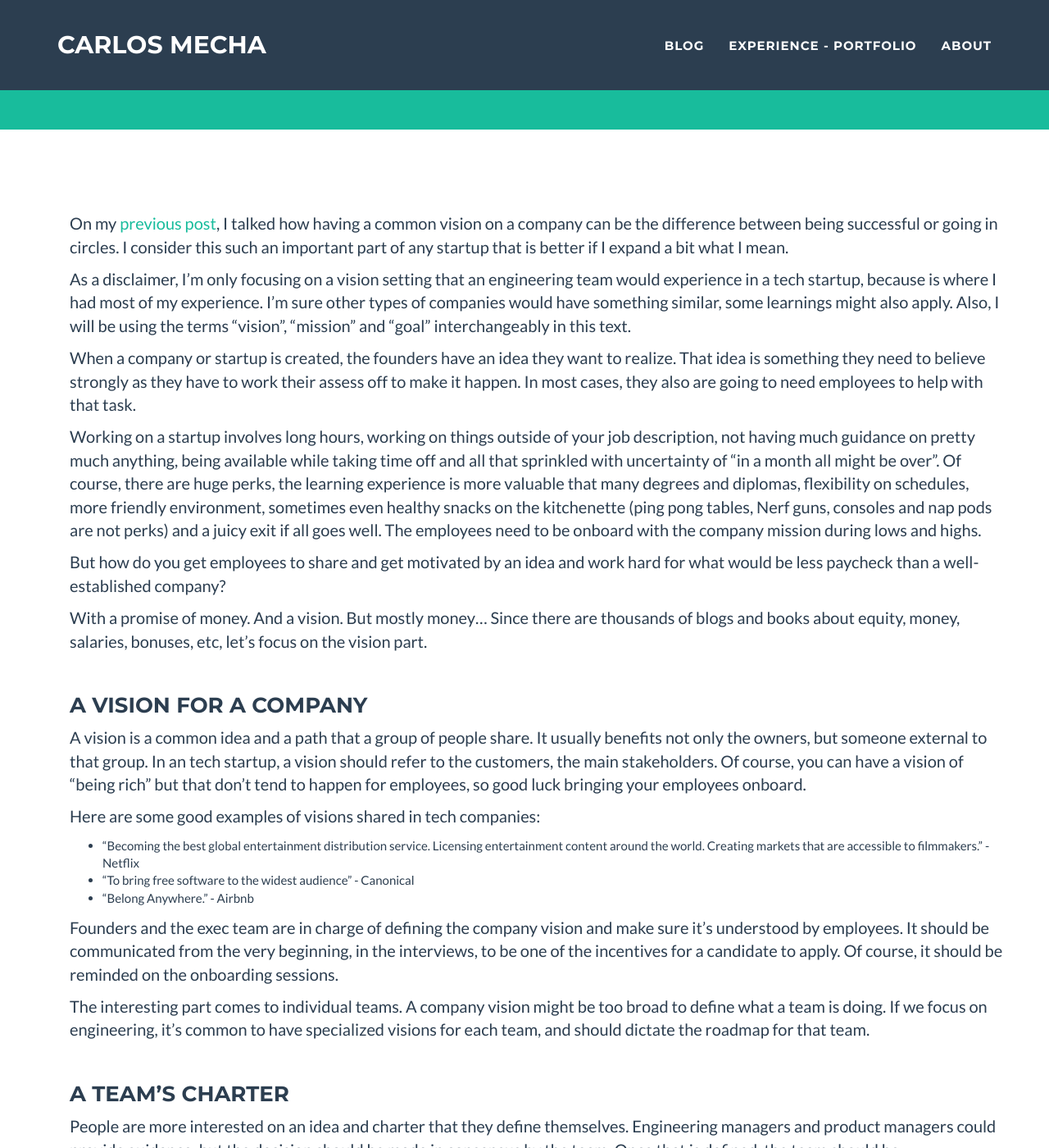
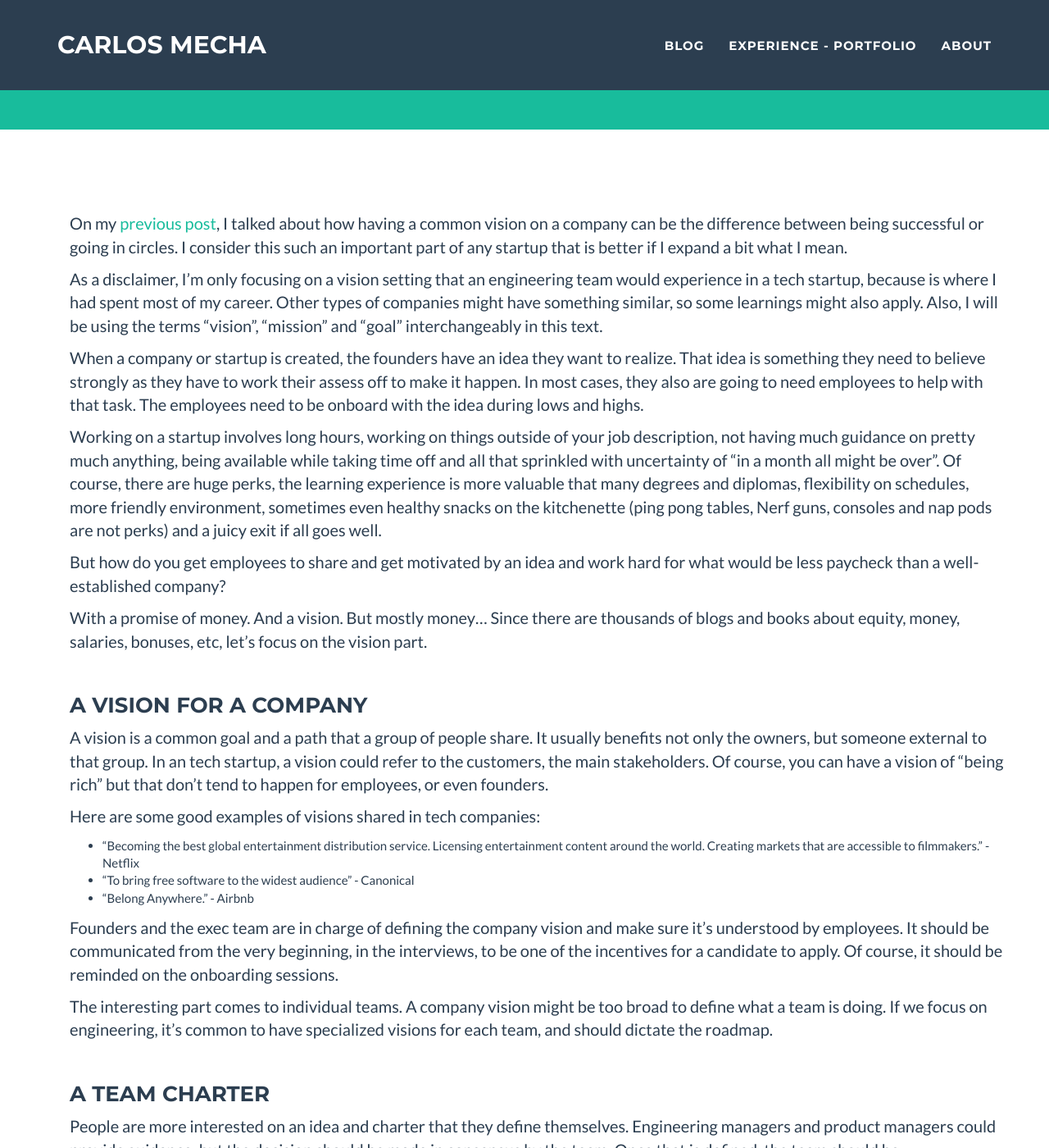
Before and after one commit to CarlosMecha/carlosmecha.github.com, a Jekyll site: the page built from _posts/2020-11-11-a-teams-vision.markdown, in a window 1280 px wide and 1400 px high, scrolled down 279 px. Shown: the whole window at 82% size. Built offline with Jekyll 4.4.1, drawn with Linux system fonts in a browser that asks for light colours; some of the changed text lies outside the part shown.

Commit message:
Ready to go

```diff
--- a/_posts/2020-10-15-writing.markdown
+++ b/_posts/2020-10-15-writing.markdown
@@ -78,7 +78,7 @@ _(Oh! Screen break!)_
 1. [x] Week of October 19: [Segment]({% post_url 2020-10-20-segment-acquisition %})
 1. [x] Week of October 26: [A good old laptop]({% post_url 2020-10-27-a-good-old-laptop %})
 1. [x] Week of November 2: [Pulselocker]({% post_url 2020-11-02-pulselocker-days %})
-1. [ ] Week of November 9
+1. [x] Week of November 9: [A team's vision]({% post_url 2020-11-11-a-teams-vision %})
 1. [ ] Week of November 16
 1. [ ] Week of November 23
 1. [ ] Week of November 30
--- a/_posts/2020-11-11-a-teams-vision.markdown
+++ b/_posts/2020-11-11-a-teams-vision.markdown
@@ -1,30 +1,30 @@
 ---
 layout: post
 title: A team's vision
-subtitle: How to let engineers drive
+subtitle: Keep your team focused on what is important
 slug: a-teams-vision
 ---
 
-On my [previous post]({% post_url 2020-11-02-pulselocker-days %}), I talked how having a common
+On my [previous post]({% post_url 2020-11-02-pulselocker-days %}), I talked about how having a common
 vision on a company can be the difference between being successful or going in circles. I consider
 this such an important part of any startup that is better if I expand a bit what I mean.
 
 As a disclaimer, I'm only focusing on a vision setting that an engineering team would experience in
-a tech startup, because is where I had most of my experience. I'm sure other types of companies
-would have something similar, some learnings might also apply. Also, I will be using the terms
+a tech startup, because is where I had spent most of my career. Other types of companies
+might have something similar, so some learnings might also apply. Also, I will be using the terms
 "vision", "mission" and "goal" interchangeably in this text.
 
 When a company or startup is created, the founders have an idea they want to realize. That idea
 is something they need to believe strongly as they have to work their assess off to make
-it happen. In most cases, they also are going to need employees to help with that task.
+it happen. In most cases, they also are going to need employees to help with that task. The
+employees need to be onboard with the idea during lows and highs.
 
 Working on a startup involves long hours, working on things outside of your job description, not
 having much guidance on pretty much anything, being available while taking time off and all that
 sprinkled with uncertainty of "in a month all might be over". Of course, there are huge perks,
 the learning experience is more valuable that many degrees and diplomas, flexibility on schedules,
 more friendly environment, sometimes even healthy snacks on the kitchenette (ping pong tables,
-Nerf guns, consoles and nap pods are not perks) and a juicy exit if all goes well. The employees
-need to be onboard with the company mission during lows and highs.
+Nerf guns, consoles and nap pods are not perks) and a juicy exit if all goes well.
 
 But how do you get employees to share and get motivated by an idea and work hard for what would be less
 paycheck than a well-established company?
@@ -35,10 +35,10 @@ books about equity, money, salaries, bonuses, etc, let's focus on the vision par
 
 ### A vision for a company
 
-A vision is a common idea and a path that a group of people share. It usually benefits not only the
-owners, but someone external to that group. In an tech startup, a vision should refer
+A vision is a common goal and a path that a group of people share. It usually benefits not only the
+owners, but someone external to that group. In an tech startup, a vision could refer
 to the customers, the main stakeholders. Of course, you can have a vision of "being rich" but that
-don't tend to happen for employees, so good luck bringing your employees onboard.
+don't tend to happen for employees, or even founders.
 
 Here are some good examples of visions shared in tech companies:
 * "Becoming the best global entertainment distribution service. Licensing entertainment content
@@ -53,15 +53,16 @@ onboarding sessions.
 
 The interesting part comes to individual teams. A company vision might be too broad to define what a
 team is doing. If we focus on engineering, it's common to have specialized visions for each
-team, and should dictate the roadmap for that team.
+team, and should dictate the roadmap.
 
 
-### A team's charter
+### A team charter
 
 People are more interested on an idea and charter that they define themselves. Engineering managers
 and product managers could provide guidance, but the decision should be made in consensus by the
 team. Once that is defined, the team should be communicating that to other teams, support and
-leadership, as their commitment. Is a good idea, if the team has a budget, maybe getting some swag.
+leadership, as their commitment. If the team has budget, is a good idea to get some swag to
+commemorate that moment.
 
 When that is set on stone, is time to put it in practice. If the teams are doing quarterly or yearly
 planning, each project or initiative should be weight against the vision. Does it fit? Help us to
@@ -74,11 +75,7 @@ For example, if the vision is defined as "This team will provide non-engineers t
 possible to create websites", working on a UI to create visual components would fit perfectly with
 the team's charter, however, rewriting the back-end in Rust might not.
 
-It's also good practice to revisit the vision often, at least twice a year. The priorities change,
-products fail and succeed, companies pivot, so changes are expected. It's critical to be aligned
-with the company direction.
-
-I've seem teams struggling, with one or more areas of ownership, flooded with requests from
+I've seen teams struggling, with one or more areas of ownership, flooded with requests from
 customers and each planning session going in a hundred different directions. Usually, these kind of
 teams have issues retaining talent, or event hiring new engineers. People don't want to be in a pile
 of related-but-not-related work.
@@ -86,11 +83,26 @@ of related-but-not-related work.
 
 ### Being flexible
 
-In occasions, not everything is as easy as sticking to a single theme of work.
+In occasions, not everything is as easy as focusing to a single goal. Priorities change, companies
+pivot, the market changes, customers ask for things you have never imagined, and that is all good,
+but it can be challenging if the team is stuck with an outdated vision.
+
+Be ready to revisit the vision statement every quarter, or even every month. Big changes quickly
+and often might mean there's an issue. However, small corrections, or changes after a couple of
+months or quarters could be healthy for the team.
+
+Another aspect of having a vision setting on each team is, some projects or features would fall
+through the cracks, or some services/systems won't have a clear owner. It's important to remind
+collaboration between teams is critical for a success of a company. As a manager, you might want to
+work on your negotiation skills. This month your team could help on a feature outside of their
+scope, other times you would ask for help to other teams.
+
+Vision and goals are important, but understanding your business needs and changes, and being all in
+the same page is a must.
 
 ---
 
-Over the years I've seem engineering teams accomplishing amazing goals. Sometimes it had nothing to
+Over the years I've seen engineering teams accomplishing amazing goals. Sometimes it had nothing to
 do with their experience or the technical complexity of their product, but how all were driving in
 the same direction, hyper-focused on one or two themes and ignoring anything else.
 
```
